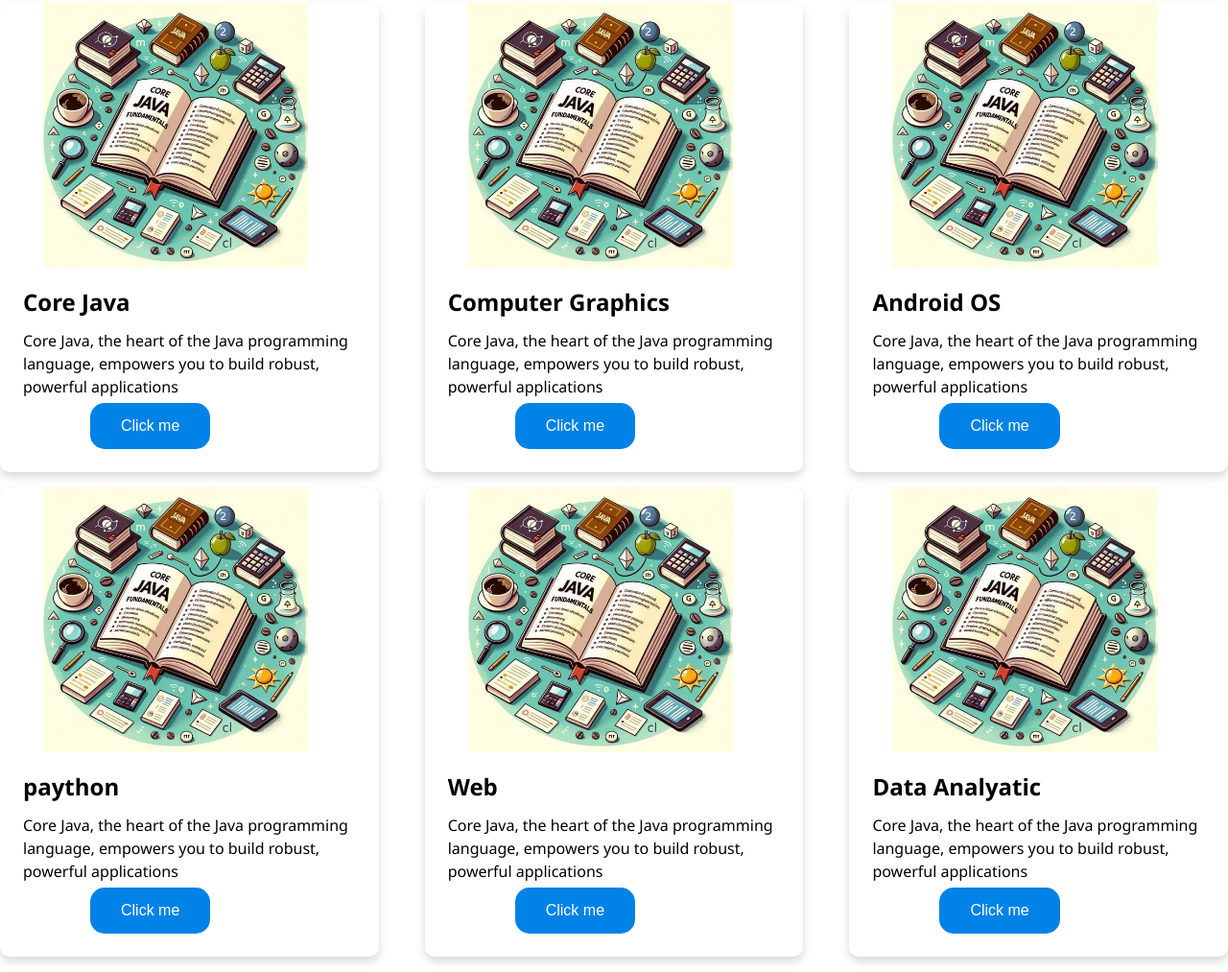
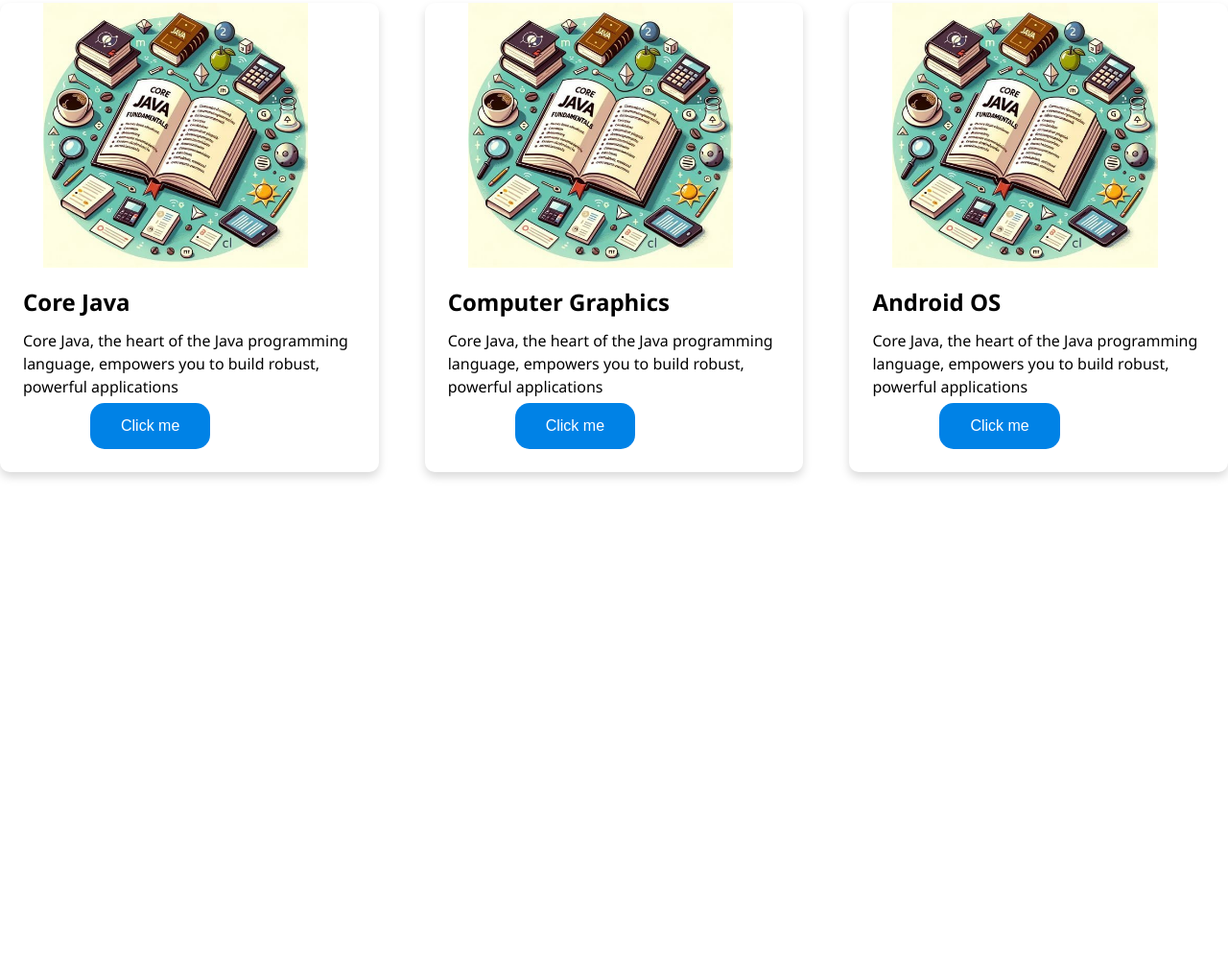
Before and after one commit to soppya/soppya, a plain HTML site: page index.html in a window 1280 px wide. Shown: the part 370-1383 px from the top of the page at 96% size. After the commit the page ends 878 px from the top, so only its background shows below. Drawn offline with Linux system fonts and the light colour scheme.

Commit message:
Update index.html

```diff
--- a/index.html
+++ b/index.html
@@ -76,49 +76,6 @@
                     <button class="button">Click me</button>
                 </div>
             </div>
-            <div class="card">
-                <!-- Card content for Android OS -->
-                <div class="card-img">
-                    <img src="core.jpg" alt="">
-                </div>
-                <div class="card-body">
-                    <h2 class="card-title">paython</h2>
-                    <p class="card-intro">
-                        Core Java, the heart of the Java programming language, empowers you to build robust, powerful
-                        applications
-                    </p>
-                    <button class="button">Click me</button>
-
-                </div>
-            </div>
-            <div class="card">
-                <!-- Card content for Android OS -->
-                <div class="card-img">
-                    <img src="core.jpg" alt="">
-                </div>
-                <div class="card-body">
-                    <h2 class="card-title">Web</h2>
-                    <p class="card-intro">
-                        Core Java, the heart of the Java programming language, empowers you to build robust, powerful
-                        applications
-                    </p>
-                    <button class="button">Click me</button>
-                </div>
-            </div>
-            <div class="card">
-                <!-- Card content for Android OS -->
-                <div class="card-img">
-                    <img src="core.jpg" alt="">
-                </div>
-                <div class="card-body">
-                    <h2 class="card-title">Data Analyatic</h2>
-                    <p class="card-intro">
-                        Core Java, the heart of the Java programming language, empowers you to build robust, powerful
-                        applications
-                    </p>
-                    <button class="button">Click me</button>
-                </div>
-            </div>
         </div>
 
     </main>
```
